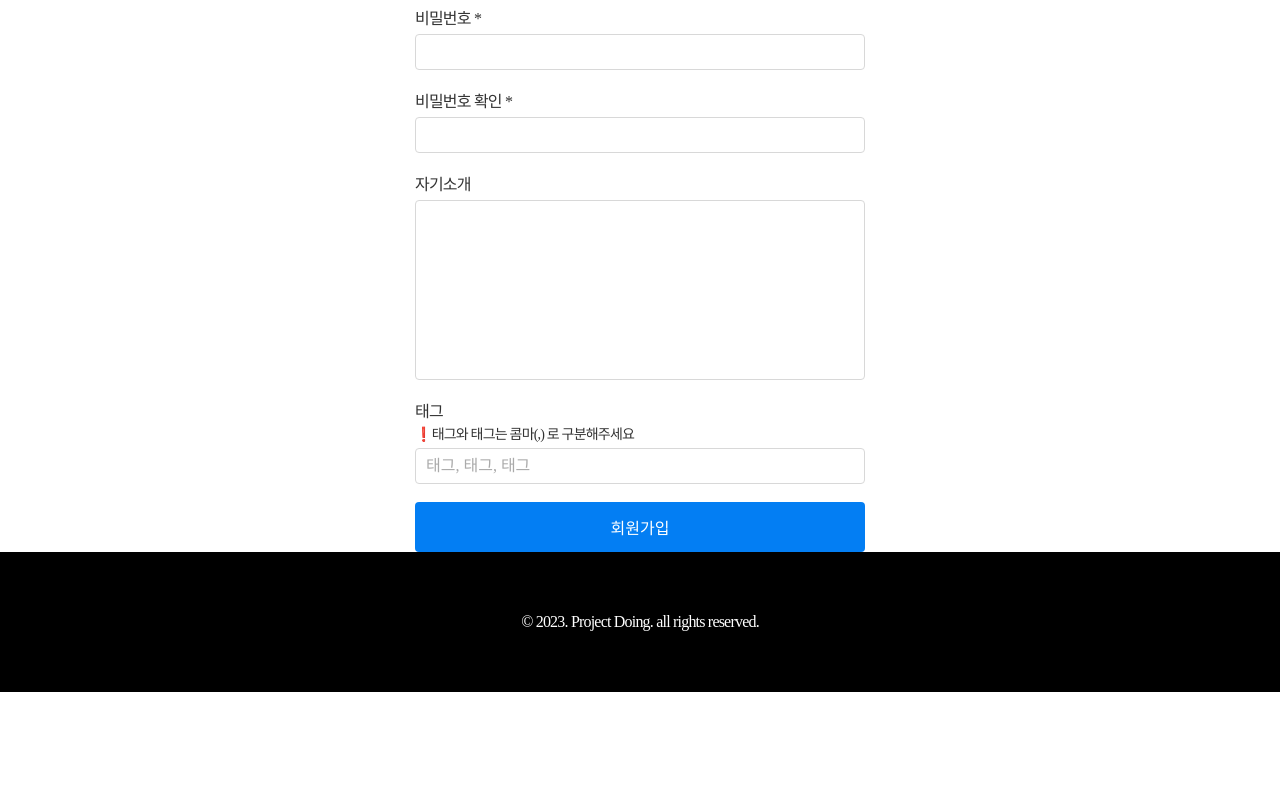
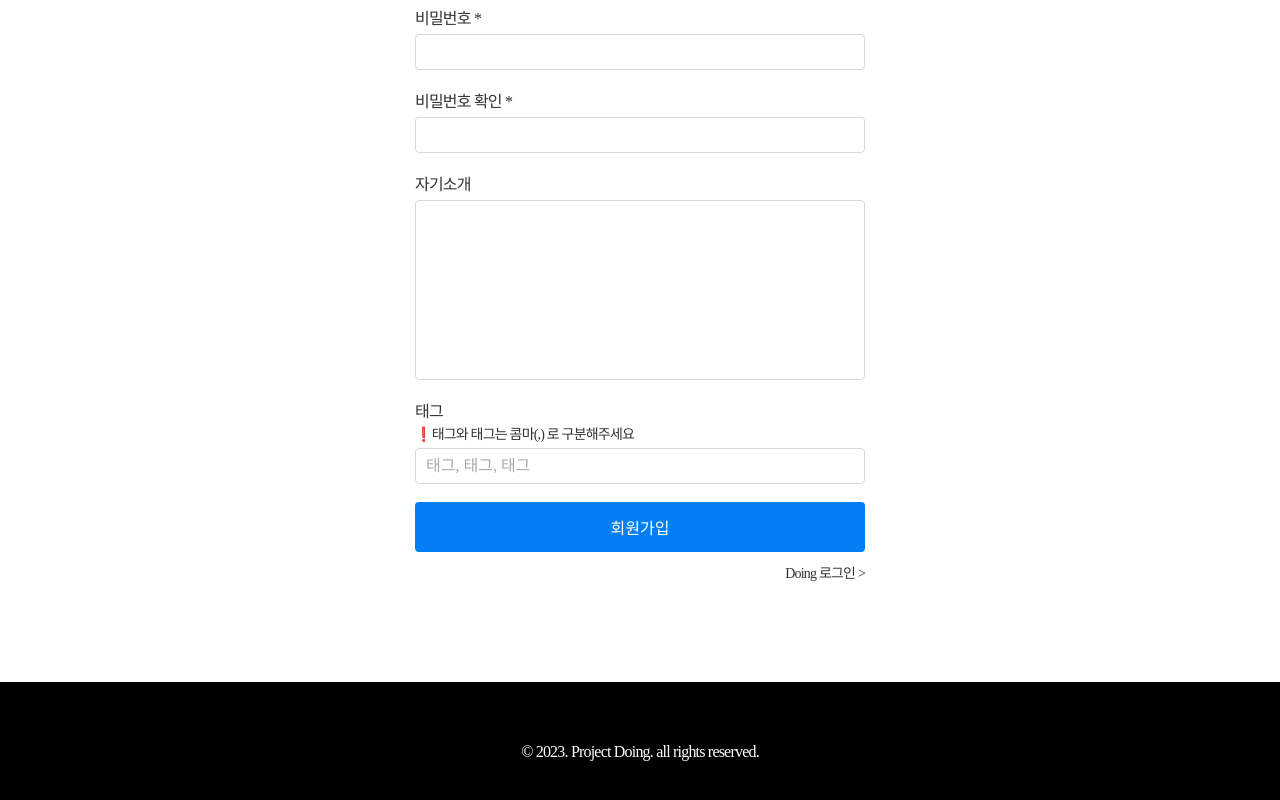
Before and after one commit to geniee1220/project-doing, a React (Vite) app: page /register in a window 1280 px wide. Shown: the part 463-1263 px from the top of the page. Before the commit the page ends 1155 px from the top, so only its background shows below. Built offline with nearby package versions, Linux system fonts and the light colour scheme; no server answers; the database is empty.

Commit message:
Update : Add a button to toggle between the login and signup pages

```diff
--- a/src/pages/Register.tsx
+++ b/src/pages/Register.tsx
@@ -20,6 +20,7 @@ import Input from "../components/atoms/Form/Input/index.tsx";
 import Textarea from "../components/atoms/Form/Textarea/index.tsx";
 import Button from "../components/atoms/Button/index.tsx";
 import ErrorMessage from "../components/atoms/Message/ErrorMessage/index.tsx";
+import StyledLink from "../components/atoms/StyledLink/StyledLink.style.tsx";
 
 interface UserProps {
   nickname: string;
@@ -210,6 +211,16 @@ function Register() {
           {isLoading ? "회원가입 중..." : "회원가입"}
         </Button>
       </form>
+      <div style={{ display: "flex", marginBottom: "100px" }}>
+        <StyledLink
+          to="/login"
+          style={{
+            margin: "10px 0 0 auto",
+          }}
+        >
+          Doing 로그인 &gt;
+        </StyledLink>
+      </div>
     </MainTemplate>
   );
 }
```
